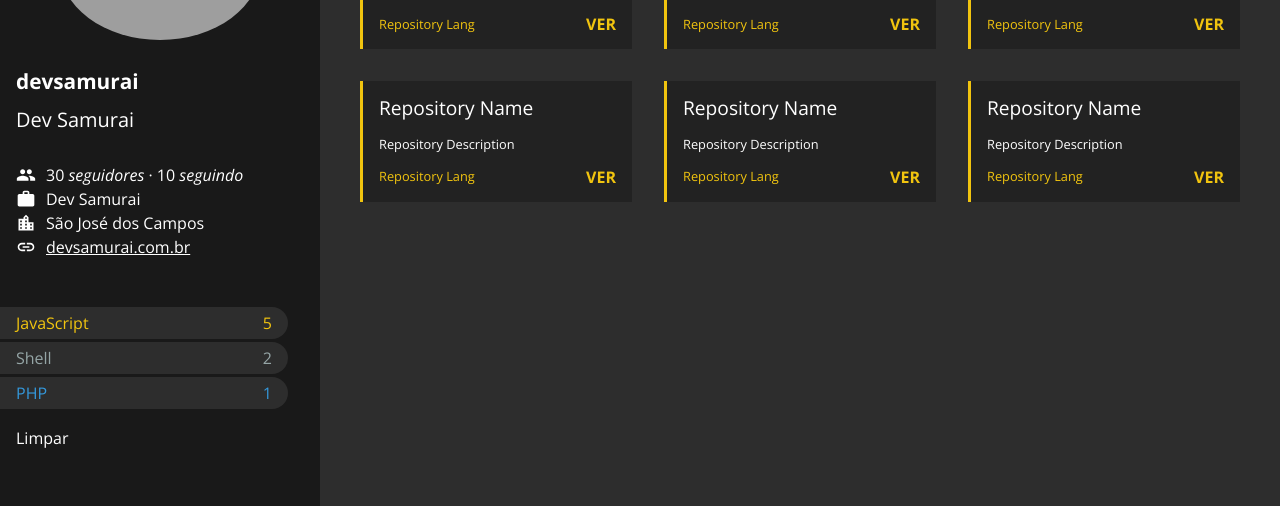
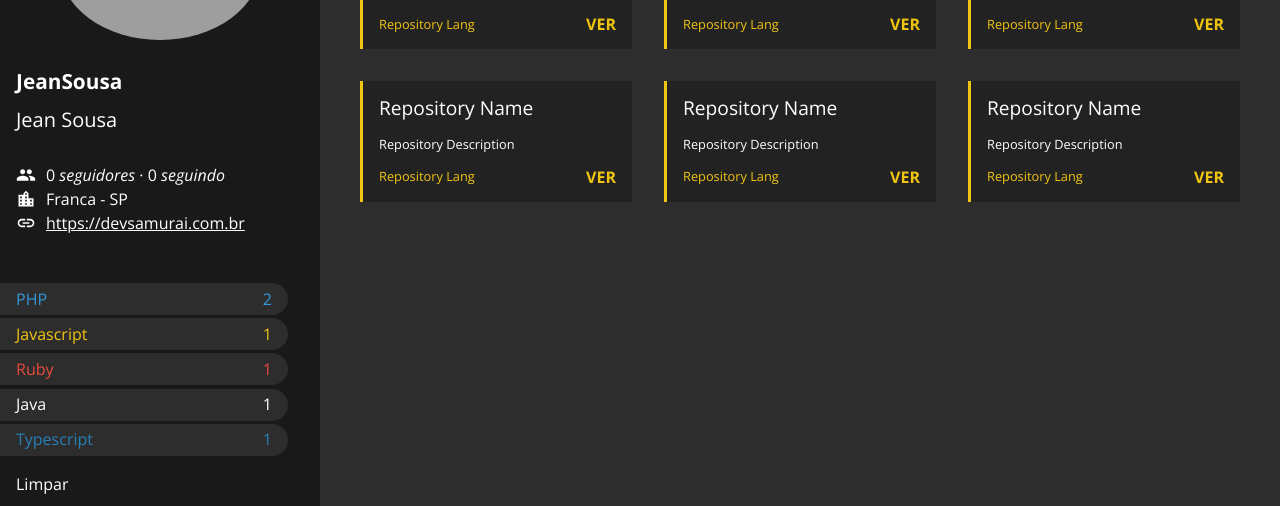
Before and after one commit to JeanSousa/ProjetoApiGithub, a React (Create React App) app: page /repositories in a window 1280 px wide. Shown: the part 143-649 px from the top of the page. Built offline with nearby package versions, Linux system fonts and the light colour scheme; no server answers; grey boxes are pictures that could not be loaded.

Commit message:
filter components

```diff
--- a/src/pages/RepositoriesPage/Filter/index.js
+++ b/src/pages/RepositoriesPage/Filter/index.js
@@ -1,15 +1,12 @@
 import React from 'react';
+import PropTypes from 'prop-types';
 
 import { Container, Selector, Cleaner } from './styles';
 
-const Filter = () => {
-  const langs = [
-    { name: 'JavaScript', count: 5, color: '#f1c40f' },
-    { name: 'Shell', count: 2, color: '#95a5a6' },
-    { name: 'PHP', count: 1, color: '#3498db' },
-  ];
+const Filter = ({languages}) => {
 
-  const selectors = langs.map(({ name, count, color }) => (
+
+  const selectors = languages.map(({ name, count, color }) => (
     <Selector key={name.toLowerCase()} color={color}>
       <span>{name}</span>
       <span>{count}</span>
@@ -24,4 +21,14 @@ const Filter = () => {
   );
 };
 
+Filter.propTypes = {
+  languages: PropTypes.arrayOf(
+    PropTypes.shape({
+      name: PropTypes.string.isRequired,
+      count: PropTypes.number.isRequired,
+      color: PropTypes.string
+    }).isRequired
+  ).isRequired
+}
+
 export default Filter;
--- a/src/pages/RepositoriesPage/Profile/index.js
+++ b/src/pages/RepositoriesPage/Profile/index.js
@@ -1,33 +1,53 @@
 import React from 'react';
+
+import PropTypes from 'prop-types';
 
 import { MdGroup, MdLocationCity, MdWork, MdLink } from 'react-icons/md';
 
 import { Container, Header, Avatar, Login, Name, Inner, Data } from './styles';
 
-const Profile = () => (
+const Profile = ({user}) => (
   <Container>
   <Header>
-      <Avatar src="https://avatars.githubusercontent.com/u/55540536?v=4" />
-      <Login>devsamurai</Login>
-      <Name>Dev Samurai</Name>
+    <Avatar src={user.avatar_url} />
+    <Login>{user.login}</Login>
+    <Name>{user.name}</Name>
   </Header>
   <Inner>
     <Data>
       <MdGroup size={20} />
-        30&nbsp;<i>seguidores</i>&nbsp;&middot;&nbsp;10&nbsp;<i>seguindo</i>
+      {user.followers}&nbsp;<i>seguidores</i>&nbsp;&middot;&nbsp;{user.following}&nbsp;<i>seguindo</i>
     </Data>
+    {user.company && (
     <Data>
-        <MdWork size={20} /> Dev Samurai
-      </Data>
+      <MdWork size={20} /> {user.company}
+    </Data>) }
+
+    {user.location && (
     <Data>
-        <MdLocationCity size={20} /> São José dos Campos
-      </Data>
+      <MdLocationCity size={20} /> {user.location}
+    </Data> )}
+
+    {user.blog && (
     <Data>
       <MdLink size={20} />
-        <a href="https://devsamurai.com.br">devsamurai.com.br</a>
-      </Data>
+      <a href={`\\${user.blog}`}>{user.blog}</a>
+    </Data>)}
   </Inner>
 </Container>
 );
 
+Profile.propTypes = {
+  user: PropTypes.shape({
+    login: PropTypes.string.isRequired,
+    name: PropTypes.string.isRequired,
+    avatar_url: PropTypes.string.isRequired,
+    followers: PropTypes.number.isRequired,
+    following: PropTypes.number.isRequired,
+    company: PropTypes.string,
+    blog: PropTypes.string,
+    location: PropTypes.string,
+  }).isRequired
+}
+
 export default Profile;
--- a/src/pages/RepositoriesPage/index.js
+++ b/src/pages/RepositoriesPage/index.js
@@ -5,17 +5,79 @@ import Filter from './Filter';
 import Repositories from './Repositories';
 
 import { Container, Sidebar, Main } from './styles';
+import { getLangsFrom } from '../../services/api';
 
-const RepositoriesPage = () => (
+const RepositoriesPage = () => {
+  const user = {
+    login: "JeanSousa",
+    name: "Jean Sousa",
+    avatar_url: "https://avatars.githubusercontent.com/u/38965322?v=4",
+    followers: 0,
+    following: 0,
+    company: null,
+    blog: "https://devsamurai.com.br",
+    location: "Franca - SP",
+  };
+
+  const repositories = [
+    {
+      name: "API_Rest_Laravel",
+      description: 'Descricao',
+      html_url: "https://github.com/JeanSousa/API_Rest_Laravel",
+      language: "PHP"
+    },
+    {
+      name: "CarCrmReact",
+      description: 'Descricao',
+      html_url: "https://github.com/JeanSousa/CarCrmReact",
+      language: "Javascript"
+    },
+    {
+      name: "fisioSystem",
+      description: 'Descricao',
+      html_url: "https://github.com/JeanSousa/fisioSystem",
+      language: "PHP"
+    },
+    {
+      name: "Todo Ruby",
+      description: 'Descricao',
+      html_url: "https://github.com/JeanSousa/fisioSystem",
+      language: "Ruby"
+    },
+    {
+      name: "Schedule",
+      description: 'Descricao',
+      html_url: "https://github.com/JeanSousa/fisioSystem",
+      language: "Java"
+    },
+    {
+      name: "Todo",
+      description: 'Descricao',
+      html_url: "https://github.com/JeanSousa/fisioSystem",
+      language: "Typescript"
+    },
+    {
+      name: "Todo",
+      description: 'Descricao',
+      html_url: "https://github.com/JeanSousa/fisioSystem",
+      language: null
+    },
+  ];
+
+  const languages = getLangsFrom(repositories);
+
+
+  return (
     <Container>
       <Sidebar>
-      <Profile />
-      <Filter />
+        <Profile user={user} />
+        <Filter languages={languages} />
       </Sidebar>
       <Main>
         <Repositories />
       </Main>
     </Container>
-);
+  )
+};
 
 export default RepositoriesPage;
--- a/src/services/api.js
+++ b/src/services/api.js
@@ -1,7 +1,31 @@
 import axios from 'axios';
+import { langColors } from './config';
 
 const api = axios.create({
   baseURL: process.env.REACT_APP_API_BASE_URL,
 });
 
 export default api;
+
+export const getLangsFrom = (repositories) => {
+
+  let stats = repositories
+    .map((repository) => repository.language)
+    .reduce((data, language) => ({
+      ...data,
+      [language] : (data[language] || 0) + 1,
+    }),
+    []
+  );
+
+  delete stats.null;
+
+  stats = Object.keys(stats).map((language) => ({
+      name: language,
+      count: stats[language],
+      color: langColors[language.toLowerCase()]
+  }))
+  .sort((a, b) => b.count - a.count);
+
+  return stats;
+}
--- /dev/null
+++ b/src/services/config.js
@@ -0,0 +1,15 @@
+export const langColors = {
+  javascript: '#f1c40f',
+  typescript: '#2980b9',
+  python: '#2ecc71',
+  html: '#e67e22',
+  css: '#9b59b6',
+  scss: '#9b59b6',
+  vue: '#1abc9c',
+  php: '#3498db',
+  go: '#72aed8',
+  ruby: '#e74c3c',
+  c: '#16a085',
+  'c#': '#27ae60',
+  'c++': '#7f8c8d',
+};
```
Lines whose indentation alone changed are shown as unchanged.
